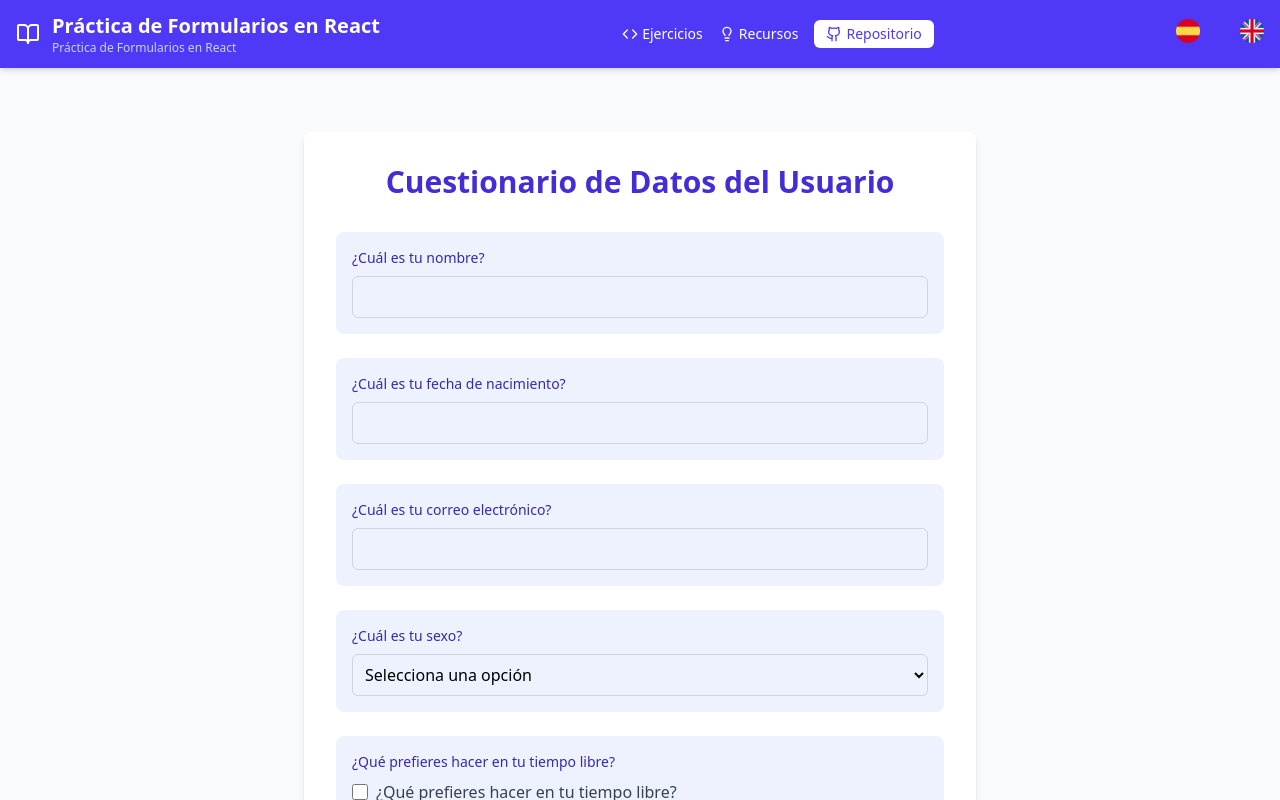
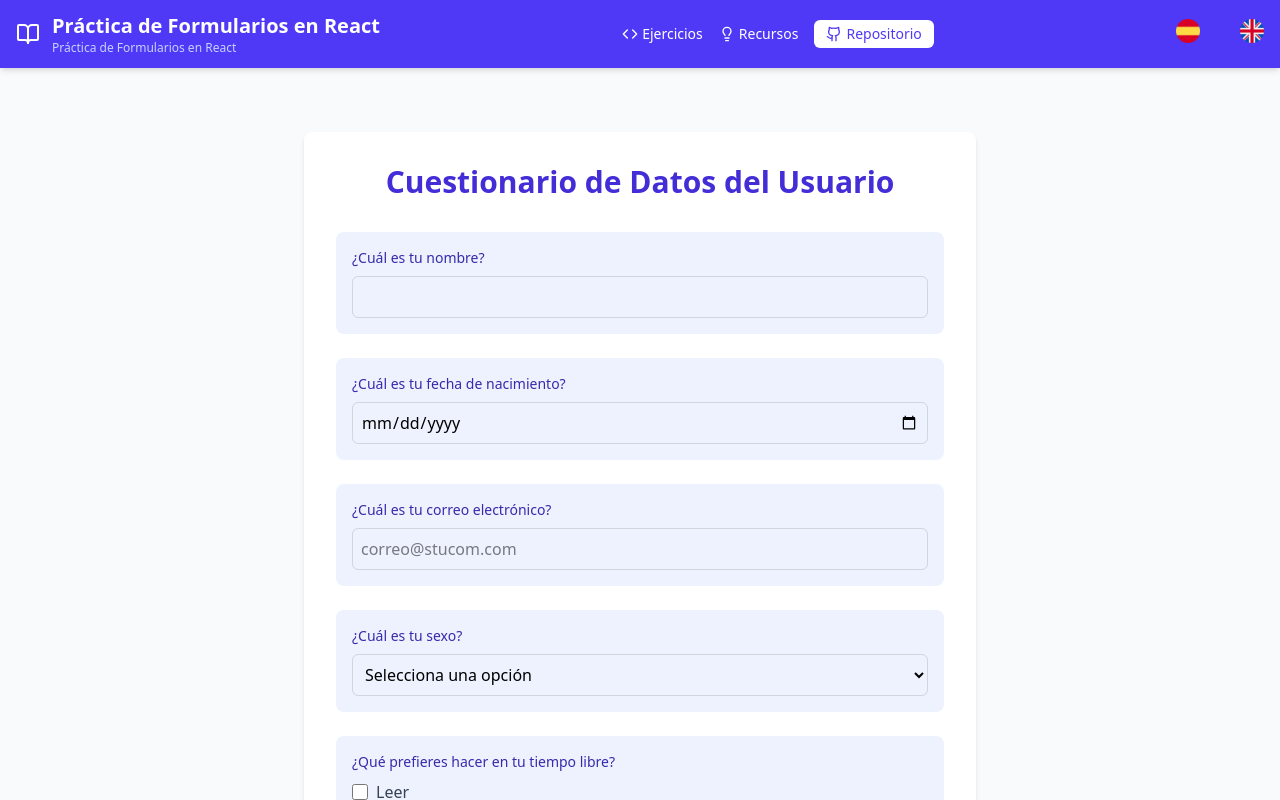
Before and after one commit to EricB-59/Ac7-React_JoErGu, a React (Vite) app: page / in a window 1280 px wide. Both pictures are taken after a click on the button "Empezar Formulario". Shown: the top 800 px of the page. Built offline with nearby package versions, Linux system fonts and the light colour scheme.

Commit message:
LocalStorage and check box validate

```diff
--- a/public/data/form_data.json
+++ b/public/data/form_data.json
@@ -14,7 +14,7 @@
       },
       {
         "id": "fecha_nacimiento",
-        "tipo": "text",
+        "tipo": "date",
         "pregunta": "¿Cuál es tu fecha de nacimiento?",
         "respuesta": "",
         "restricciones": {
@@ -27,7 +27,7 @@
       },
       {
         "id": "email",
-        "tipo": "text",
+        "tipo": "email",
         "pregunta": "¿Cuál es tu correo electrónico?",
         "respuesta": "",
         "restricciones": {
--- a/src/Form.tsx
+++ b/src/Form.tsx
@@ -2,7 +2,7 @@ import { useEffect, useState } from "react";
 
 interface Ask {
   id: string;
-  tipo: "text" | "number" | "select" | "check" | "textarea";
+  tipo: "text" | "number" | "select" | "check" | "textarea" | "date" | "email";
   pregunta: string;
   opciones?: string[];
   respuesta: string;
@@ -17,11 +17,11 @@ interface Form {
 export default function Form({ stageFunction }: any) {
   const [form, setForm] = useState<Form[]>([]);
   const [actualForm, setActualForm] = useState(0);
-  const [answers, setAnswers] = useState<{ [key: string]: string }>({});
+  // Cambio 1: Ajustar el tipo de answers para permitir string o string[]
+  const [answers, setAnswers] = useState<{ [key: string]: string | string[] }>(
+    {}
+  );
 
-  /**
-   *
-   */
   useEffect(() => {
     const fetchForm = async () => {
       try {
@@ -39,12 +39,18 @@ export default function Form({ stageFunction }: any) {
     console.log("Updated form state:", form);
   }, [form]);
 
-  const handleInputChange = (id: string, value: string) => {
+  const handleInputChange = (id: string, value: string | string[]) => {
+    if (value == "false") {
+      localStorage.removeItem(id);
+    }
     setAnswers((prev) => ({
       ...prev,
       [id]: value,
     }));
+    // validateInput sigue esperando un string, así que lo manejaremos más abajo si es necesario
+    if (typeof value === "string") {
       validateInput(id, value);
+    }
   };
 
   const validateInput = (id: string, value: string) => {
@@ -52,27 +58,23 @@ export default function Form({ stageFunction }: any) {
 
     const quest = questions.find((quest) => quest.id == id);
 
-    console.log(quest);
+    if (!(quest?.restricciones == null)) {
+      const { min, max } = quest.restricciones;
+      const valueLength = value.length;
 
-    if (quest?.restricciones == null) {
+      if (!(valueLength >= min && valueLength <= max)) {
+        // hacer que salga el componente de error de alguna manera
+        return;
+      }
+    }
+
     localStorage.setItem(id, value);
     return;
-    }
-
-    if (
-      quest?.restricciones.min <= value.length &&
-      quest?.restricciones.max >= value.length
-    ) {
-      localStorage.setItem(id, value);
-      return;
-    }
   };
 
   const handleSubmit = (e: React.FormEvent) => {
     e.preventDefault();
     console.log("Respuestas:", answers);
-    // Cuando le das click al ultimo formulario invoca la funcion del padre para pasar la etapa de la App
-    // ! No puede ejecutar la funcion del padre hasta que valide el formulario
     if (actualForm == 3) {
       stageFunction();
     } else {
@@ -80,7 +82,6 @@ export default function Form({ stageFunction }: any) {
     }
   };
 
-  // Verificar si hay datos cargados
   if (form.length === 0) {
     return <div>Cargando formulario...</div>;
   }
@@ -95,6 +96,7 @@ export default function Form({ stageFunction }: any) {
             className="w-full p-2 rounded-md border border-gray-300 focus:outline-none focus:ring-2 focus:ring-indigo-500 focus:border-transparent"
             value={answers[pregunta.id] || ""}
             onChange={(e) => handleInputChange(pregunta.id, e.target.value)}
+            required
           />
         );
       case "number":
@@ -105,6 +107,7 @@ export default function Form({ stageFunction }: any) {
             className="w-full p-2 rounded-md border border-gray-300 focus:outline-none focus:ring-2 focus:ring-indigo-500 focus:border-transparent"
             value={answers[pregunta.id] || ""}
             onChange={(e) => handleInputChange(pregunta.id, e.target.value)}
+            required
           />
         );
       case "textarea":
@@ -114,6 +117,7 @@ export default function Form({ stageFunction }: any) {
             className="w-full p-2 rounded-md border border-gray-300 focus:outline-none focus:ring-2 focus:ring-indigo-500 focus:border-transparent min-h-24"
             value={answers[pregunta.id] || ""}
             onChange={(e) => handleInputChange(pregunta.id, e.target.value)}
+            required
           />
         );
       case "select":
@@ -134,6 +138,30 @@ export default function Form({ stageFunction }: any) {
         );
       case "check":
         return (
+          <div className="flex flex-col gap-2">
+            {pregunta.opciones && pregunta.opciones.length > 0 ? (
+              pregunta.opciones.map((opcion) => (
+                <div key={opcion} className="flex items-center">
+                  <input
+                    type="checkbox"
+                    id={`${pregunta.id}-${opcion}`}
+                    className="h-4 w-4 text-indigo-600 focus:ring-indigo-500 border-gray-300 rounded"
+                    onChange={(e) => {
+                      handleInputChange(
+                        opcion,
+                        e.target.checked ? "true" : "false"
+                      );
+                    }}
+                  />
+                  <label
+                    htmlFor={`${pregunta.id}-${opcion}`}
+                    className="ml-2 text-gray-700"
+                  >
+                    {opcion}
+                  </label>
+                </div>
+              ))
+            ) : (
               <div className="flex items-center">
                 <input
                   type="checkbox"
@@ -146,9 +174,37 @@ export default function Form({ stageFunction }: any) {
                       e.target.checked ? "true" : "false"
                     )
                   }
+                  required
                 />
-            <span className="ml-2 text-gray-700">{pregunta.pregunta}</span>
+                <label htmlFor={pregunta.id} className="ml-2 text-gray-700">
+                  {pregunta.pregunta}
+                </label>
               </div>
+            )}
+          </div>
+        );
+      case "date":
+        return (
+          <input
+            type="date"
+            id={pregunta.id}
+            className="w-full p-2 rounded-md border border-gray-300 focus:outline-none focus:ring-2 focus:ring-indigo-500 focus:border-transparent"
+            value={answers[pregunta.id] || ""}
+            onChange={(e) => handleInputChange(pregunta.id, e.target.value)}
+            required
+          />
+        );
+      case "email":
+        return (
+          <input
+            type="email"
+            id={pregunta.id}
+            className="w-full p-2 rounded-md border border-gray-300 focus:outline-none focus:ring-2 focus:ring-indigo-500 focus:border-transparent"
+            placeholder="correo@stucom.com"
+            value={answers[pregunta.id] || ""}
+            onChange={(e) => handleInputChange(pregunta.id, e.target.value)}
+            required
+          />
         );
       default:
         return null;
--- a/src/Results.tsx
+++ b/src/Results.tsx
@@ -36,18 +36,26 @@ export default function Results() {
 
   return (
     <>
-      <section className="grid-responsive ">
+      <section className="grid-responsive">
         {forms.flatMap((form) =>
           form.preguntas.map((quest) => (
-            <article
-              key={quest.id}
-              className="w-full h-auto border-2 rounded-xl p-4 flex flex-col gap-2"
-            >
-              <h3 className="font-semibold">{quest.pregunta}</h3>
-              <p className="font-medium">
-                Respuesta: {localStorage.getItem(quest.id)}
-              </p>
-            </article>
+            <div key={quest.id}>
+              <article className="w-full h-auto border-2 rounded-xl p-4 flex flex-col gap-2">
+                <h3 className="font-semibold">{quest.pregunta}</h3>
+                <p className="font-medium">
+                  Respuesta:{" "}
+                  {quest.tipo === "check" &&
+                  quest.opciones &&
+                  quest.opciones.length > 0
+                    ? quest.opciones
+                        .filter(
+                          (opcion) => localStorage.getItem(opcion) === "true"
+                        )
+                        .join(", ") || "Ninguna seleccionada"
+                    : localStorage.getItem(quest.id) || "No respondido"}
+                </p>
+              </article>
+            </div>
           ))
         )}
       </section>
```
Lines whose indentation alone changed are shown as unchanged.
